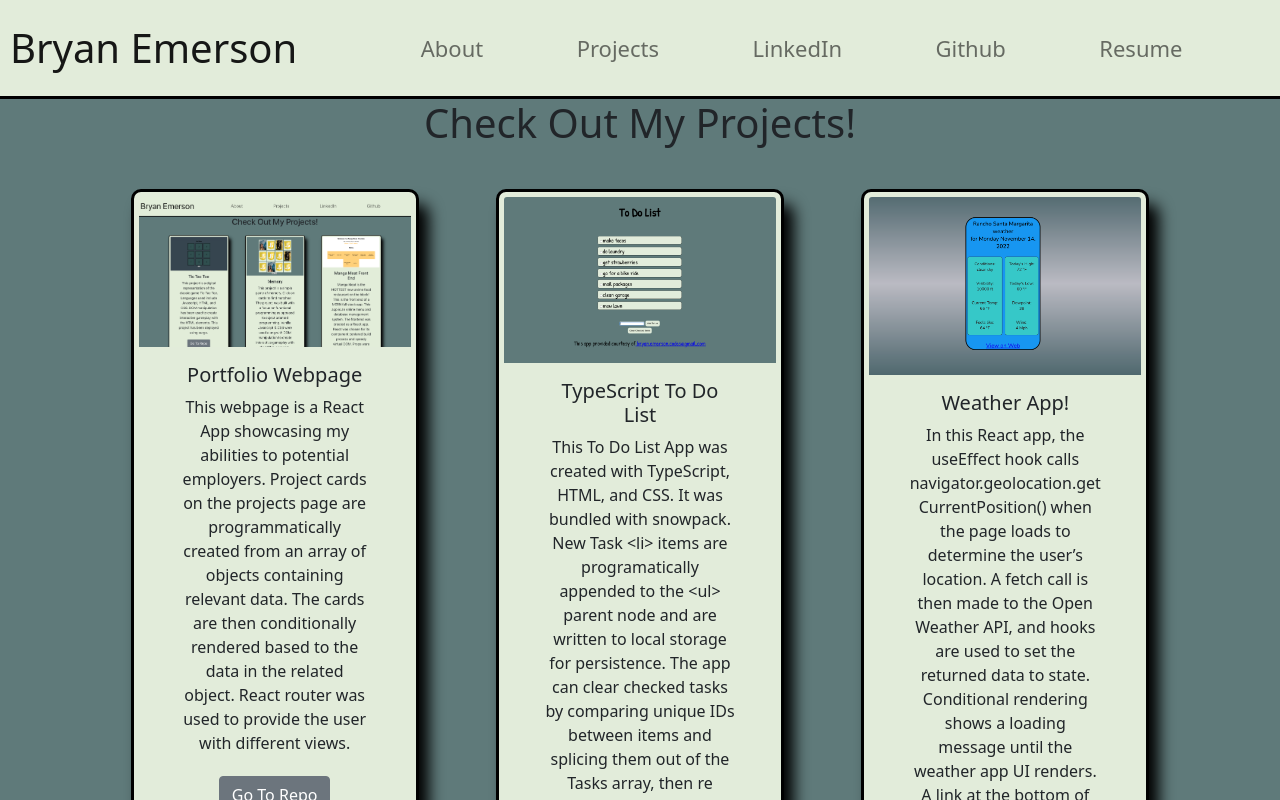
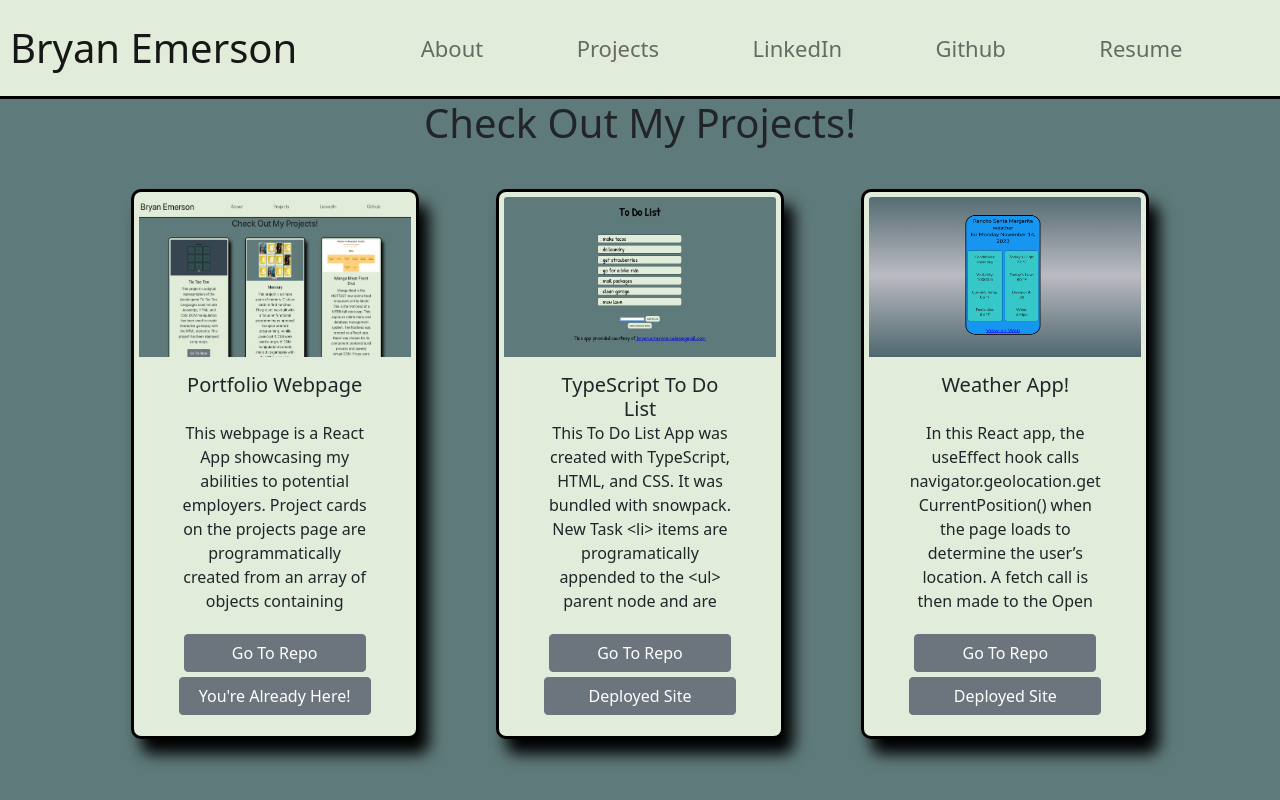
Before and after one commit to bryan-emerson/portfolio, a React (Create React App) app: page /projects in a window 1280 px wide. Shown: the top 800 px of the page. Built offline with nearby package versions, Linux system fonts and the light colour scheme.

Commit message:
style sugestions applied

```diff
--- a/package.json
+++ b/package.json
@@ -20,6 +20,7 @@
   },
   "scripts": {
     "start": "node server/server.js",
+    "dev": "react-scripts start",
     "build": "react-scripts build",
     "test": "react-scripts test",
     "eject": "react-scripts eject"
--- a/src/components/HomeImage/index.js
+++ b/src/components/HomeImage/index.js
@@ -9,7 +9,7 @@ export default class HomeImage extends Component {
     return (
       <Container fluid className='square'>
         <figure className="position-relative">
-          <Image src={image} alt="portrait of Bryan" className="img-fluid" />
+          <Image src={image} alt="portrait of Bryan" className="img-fluid"/>
           <figcaption>
             Software Engineer
           </figcaption>
--- a/src/components/HomeImage/style.css
+++ b/src/components/HomeImage/style.css
@@ -5,7 +5,7 @@ figcaption {
   font-size: 7em;
   color: #8da6a6;
   font-weight: bold;
-  text-shadow: 2px 2px 2px black;
+  text-shadow: 4px 4px 4px black, 0 0 6px black;
 }
 
 @media screen and (max-width: 1024px) {
--- a/src/components/ProjectCard/index.js
+++ b/src/components/ProjectCard/index.js
@@ -10,11 +10,11 @@ export default class ProjectCard extends Component {
     if (this.props.projObj.url) {
     return (
       <Card style={{ width: '18rem' }}>
-        <Card.Img variant="top" src={this.props.projObj.image} />
+        <Card.Img className="cardImage" variant="top" src={this.props.projObj.image} />
         <Card.Body>
-          <Container>
-              <Card.Title>{this.props.projObj.name}</Card.Title>
-              <Card.Text>
+          <Container className="cardCont">
+              <Card.Title className="cardTitle">{this.props.projObj.name}</Card.Title>
+              <Card.Text className="cardText">
                 {this.props.projObj.info}
               </Card.Text>
               <Button className="bb" href={this.props.projObj.git} target="_blank" variant="secondary" >Go To Repo</Button>
@@ -26,11 +26,11 @@ export default class ProjectCard extends Component {
     } else if (this.props.projObj.url === null) {
       return (
         <Card style={{ width: '18rem' }}>
-          <Card.Img variant="top" src={this.props.projObj.image} />
+          <Card.Img className="cardImage" variant="top" src={this.props.projObj.image} />
           <Card.Body>
-            <Container>
-                <Card.Title>{this.props.projObj.name}</Card.Title>
-                <Card.Text>
+            <Container className="cardCont">
+                <Card.Title className="cardTitle">{this.props.projObj.name}</Card.Title>
+                <Card.Text className="cardText">
                   {this.props.projObj.info}
                 </Card.Text>
                 <Button className="bb" href={this.props.projObj.git} target="_blank" variant="secondary" >Go To Repo</Button>
--- a/src/components/ProjectCard/style.css
+++ b/src/components/ProjectCard/style.css
@@ -8,5 +8,30 @@
 }
 
 .bb {
+  margin-top: auto;
   margin: 5px;
+
 }
+
+.cardText {
+  min-height: 12em;
+  max-height: 12em;
+  overflow-y: auto;
+}
+
+.cardText:hover {
+  cursor: all-scroll;
+}
+
+.cardCont {
+  display: flex;
+  flex-direction: column;
+}
+
+.cardImage {
+  height: 10em;
+}
+
+.cardTitle {
+  height: 2em;
+}
```
